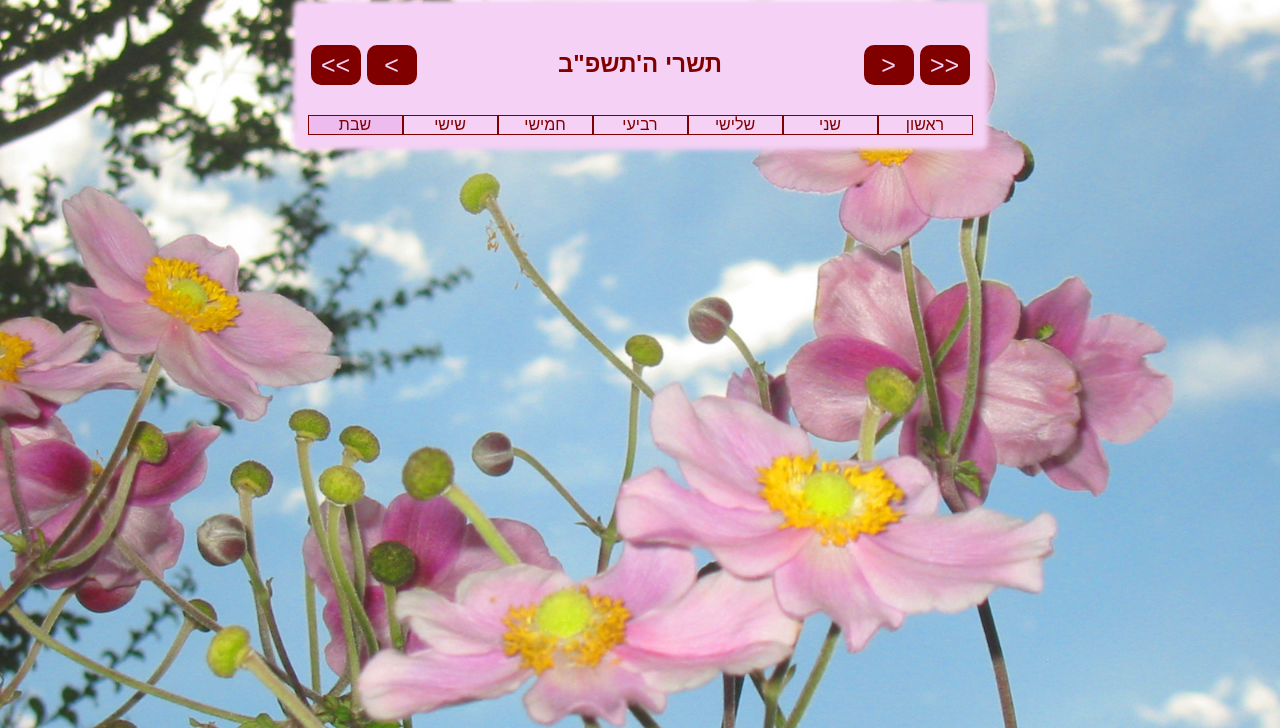
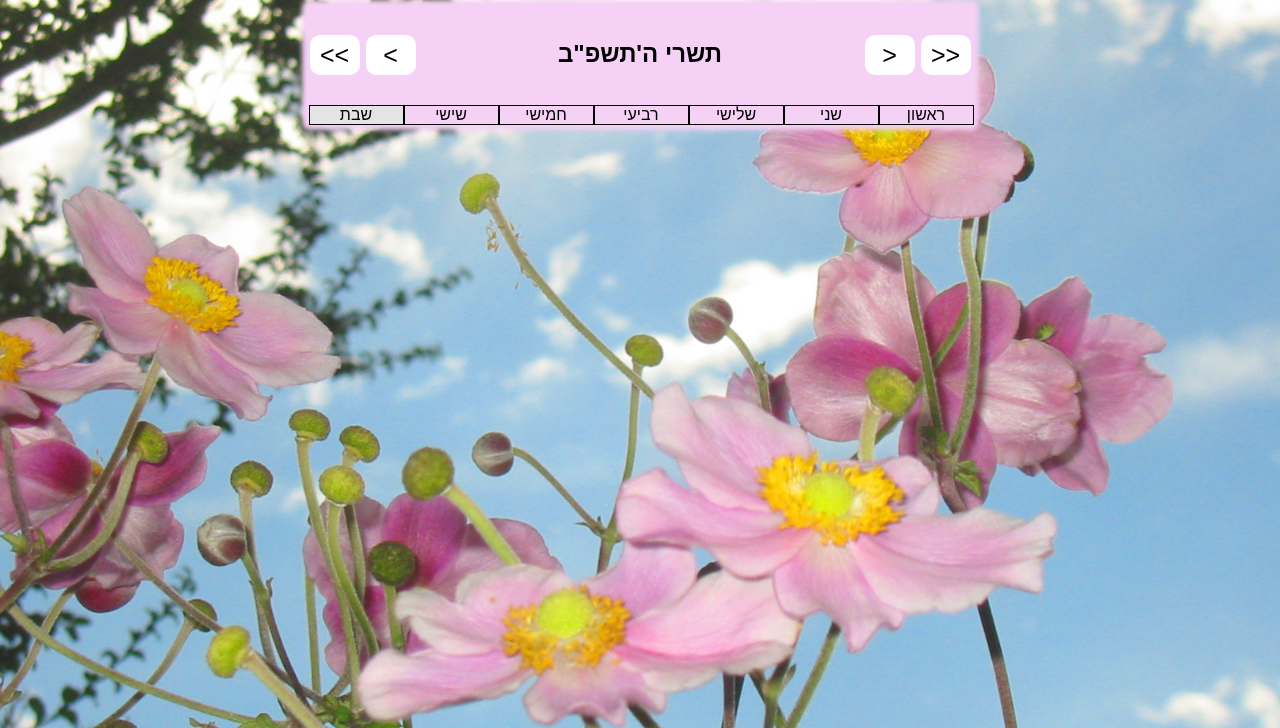
Before and after one commit to Rina45/calnder, a plain HTML site: page index.html in a window 1280 px wide. Shown: the part 72-800 px from the top of the page. Drawn offline with Linux system fonts and the light colour scheme; no server answers.

Commit message:
change file name black&white.css

```diff
--- a/index.html
+++ b/index.html
@@ -5,7 +5,7 @@
     <title>hebrew calender</title>
     <link rel="stylesheet" href="css/style.css">
     <link rel="stylesheet" href="css/colors.css">
-    <!-- <link rel="stylesheet" href="css/_black&white.css"> -->
+    <link rel="stylesheet" href="css/black&white.css">
     <script type="module" defer src="js/script.js"></script>
 </head>
 
```
Also changed, not shown: css/black&white.css (renamed from css/_black&white.css).
